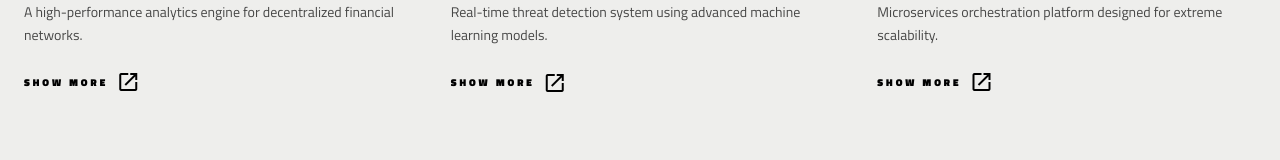
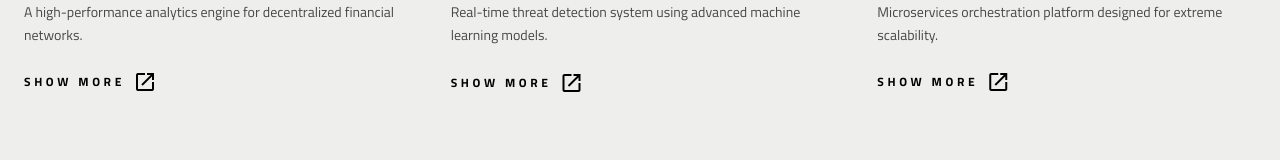
Before and after one commit to initcodes20/InitCodesWeb, a Next.js app: page / in a window 1280 px wide. Shown: the part 1369-1529 px from the top of the page. Built offline with nearby package versions, Linux system fonts and the light colour scheme.

Commit message:
create project section

```diff
--- a/src/app/components/FeaturedProjects.js
+++ b/src/app/components/FeaturedProjects.js
@@ -88,7 +88,7 @@ export default function FeaturedProjects() {
               </p>
 
               {/* Footer Link */}
-              <div className="flex items-center gap-2 text-[10px] font-black uppercase tracking-[0.3em] group-hover:text-[#FF4D00] transition-colors">
+              <div className="flex items-center gap-2 text-[12px] font-bold uppercase tracking-[0.3em] group-hover:text-[#FF4D00] transition-colors">
                 Show More
                 <span className="material-symbols-outlined text-sm">
                   open_in_new
```
